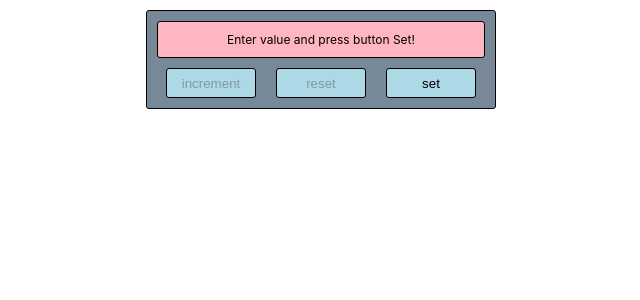
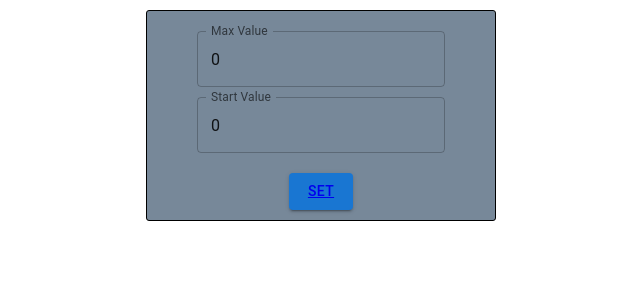
Before and after one commit to LDS196/exam-friday, a React (Create React App) app: page /settings in a window 1280 px wide. Shown: the top 300 px of the page, without its empty margins (319-959 px from the left). Built offline with nearby package versions, Linux system fonts and the light colour scheme.

Commit message:
refactor add Material UI

```diff
--- a/package.json
+++ b/package.json
@@ -3,6 +3,9 @@
   "version": "0.1.0",
   "private": true,
   "dependencies": {
+    "@emotion/react": "^11.10.5",
+    "@emotion/styled": "^11.10.5",
+    "@mui/material": "^5.11.5",
     "@testing-library/jest-dom": "^5.14.1",
     "@testing-library/react": "^13.0.0",
     "@testing-library/user-event": "^13.2.1",
@@ -12,6 +15,7 @@
     "@types/react-dom": "^18.0.0",
     "react": "^18.2.0",
     "react-dom": "^18.2.0",
+    "react-router-dom": "^6.6.2",
     "react-scripts": "5.0.1",
     "typescript": "^4.4.2",
     "web-vitals": "^2.1.0"
--- a/src/App.module.css
+++ b/src/App.module.css
@@ -15,15 +15,13 @@
 
 }
 .block__display{
-    border-radius: 3px;
     display: flex;
     flex-direction: column;
     align-items: center;
-    border: 1px solid black;
     margin-bottom: 10px;
     padding: 10px;
     gap: 10px 0;
-    font-size: 12px;
+    font-size: 24px;
 
 
 }
--- a/src/App.tsx
+++ b/src/App.tsx
@@ -1,8 +1,9 @@
-import React, {useEffect, useState} from 'react';
+import React, {ChangeEvent, useEffect, useState} from 'react';
 import s from './App.module.css'
 import './App.module.css';
 import Counter from "./components/Counter";
 import Settings from "./components/Settings";
+import {Navigate, Route, Routes} from "react-router-dom";
 
 
 function App() {
@@ -29,7 +30,8 @@ function App() {
     const countReset = () => {
         setCounter(minValue)
     }
-    const onChangeInputMax = (value: number) => {
+    const onChangeInputMax = (e: ChangeEvent<HTMLInputElement>) => {
+        const value = Number(e.currentTarget.value)
         setIsSet(true)
         if (value <= 0) {
             setError(textErrIncorrectValue)
@@ -39,7 +41,8 @@ function App() {
             setError('')
         }
     }
-    const onChangeInputMin = (value: number) => {
+    const onChangeInputMin = (e: ChangeEvent<HTMLInputElement>) => {
+        const value = Number(e.currentTarget.value)
         setIsSet(true)
         if (value < 0) {
             setError(textErrIncorrectValue)
@@ -62,12 +65,11 @@ function App() {
     }
 
     const setSettings = () => {
-        if(switcher){
+        if (switcher) {
             setSwitcher(false)
         } else setSwitcher(true)
 
     }
-
 
 
     useEffect(() => {
@@ -97,25 +99,55 @@ function App() {
 
     return (
         <div className={s.main}>
-            {switcher?
-                <Counter error={error}
+            {/*<Counter error={error}*/}
+            {/*         counter={counter}*/}
+            {/*         maxValue={maxValue}*/}
+            {/*         count={count}*/}
+            {/*         countReset={countReset}*/}
+            {/*         minValue={minValue}*/}
+            {/*         isSet={isSet}*/}
+            {/*         callback={setSettings}/>*/}
+            <Routes>
+                <Route path={'/'} element={<Navigate to={'/counter'}/>}></Route>
+                <Route path={'/counter'} element={<Counter
+                    error={error}
                     counter={counter}
                     maxValue={maxValue}
                     count={count}
                     countReset={countReset}
                     minValue={minValue}
                     isSet={isSet}
-                         callback={setSettings}/>
-            :<Settings
+                    callback={setSettings}/>}></Route>
+
+                <Route path={'/settings'} element={<Settings
                     setSettings={setSettings}
                     onChangeInputMax={onChangeInputMax}
                     onChangeInputMin={onChangeInputMin}
                     error={error}
                     maxValue={maxValue}
                     minValue={minValue}
-                setSettingForCounter={setSettingForCounter}/>
+                    setSettingForCounter={setSettingForCounter}/>}></Route>
+            </Routes>
 
-            }
+            {/*{switcher*/}
+            {/*    ? <Counter error={error}*/}
+            {/*             counter={counter}*/}
+            {/*             maxValue={maxValue}*/}
+            {/*             count={count}*/}
+            {/*             countReset={countReset}*/}
+            {/*             minValue={minValue}*/}
+            {/*             isSet={isSet}*/}
+            {/*             callback={setSettings}/>*/}
+            {/*:<Settings*/}
+            {/*    setSettings={setSettings}*/}
+            {/*    onChangeInputMax={onChangeInputMax}*/}
+            {/*    onChangeInputMin={onChangeInputMin}*/}
+            {/*    error={error}*/}
+            {/*    maxValue={maxValue}*/}
+            {/*    minValue={minValue}*/}
+            {/*    setSettingForCounter={setSettingForCounter}/>*/}
+
+            {/*/!*}*!/*/}
         </div>
     );
 }
--- a/src/components/Button/Button.tsx
+++ b/src/components/Button/Button.tsx
@@ -1,5 +1,4 @@
 import React from 'react';
-import s from './Button.module.css'
 
 type ButtonType = {
     setSettings?: () => void
@@ -17,8 +16,16 @@ const Button = (props: ButtonType) => {
 
         props.callback()
     }
-    return (
-        <button className={s.button} disabled={props.disabled} onClick={onClickHandler}>{props.title}</button>
+    return (<>
+        {/*<NavLink to={'/settings'}>*/}
+            <button
+                // className={s.button}
+                    disabled={props.disabled} onClick={onClickHandler}>{props.title}</button>
+        {/*</NavLink>*/}
+        {/*<Routes>*/}
+        {/*    <Route path={'/settings'} element={<Settings setSettings={} onChangeInputMax={} onChangeInputMin={} error={} maxValue={} minValue={} setSettingForCounter={}}/>*/}
+        {/*</Routes>*/}
+        </>
     );
 };
 
--- a/src/components/Counter.tsx
+++ b/src/components/Counter.tsx
@@ -1,6 +1,9 @@
 import React from 'react';
 import s from "../App.module.css";
-import Button from "./Button/Button";
+
+import Button from '@mui/material/Button';
+import {ButtonGroup, Paper} from "@mui/material";
+import {NavLink} from "react-router-dom";
 
 type SettingsType = {
     callback: () => void
@@ -27,17 +30,26 @@ const Counter: React.FC<SettingsType> = (props) => {
     const textErrGreeting = 'Enter value and press  button Set!'
     const finalClassNameFor = s.block__display + ' ' + `${counter === maxValue ? s.maxValue : ''}` + ' ' + `${error ? s.error : ''}`
     return (
-        <div className={s.block}>
-            <div className={finalClassNameFor}>
+        <Paper className={s.block} elevation={6}>
+            <Paper className={finalClassNameFor} elevation={1}>
                 {error ? error : !isSet ? counter : textErrGreeting}
-            </div>
+            </Paper>
+
             <div className={s.block__buttons}>
-                <Button title={'increment'} callback={count} disabled={isSet || counter === maxValue}/>
-                <Button title={'reset'} callback={countReset} disabled={!(counter > minValue)}/>
-                <Button title={'set'} callback={callback}/>
+                <ButtonGroup fullWidth>
+                    <Button sx={{mr: 1}} variant="contained" onClick={count}
+                            disabled={isSet || counter === maxValue}>increment</Button>
+                    <Button sx={{mr: 1}} variant="contained" onClick={countReset}
+                            disabled={!(counter > minValue)}>reset</Button>
+                    <NavLink to={'/settings'} ><Button variant="contained"
+                                                       // onClick={callback}
+                    >set</Button></NavLink>
+
+                </ButtonGroup>
             </div>
 
-        </div>
+        </Paper>
+
     );
 };
 
--- a/src/components/Input/Input.tsx
+++ b/src/components/Input/Input.tsx
@@ -5,7 +5,7 @@ import s from './Input.module.css'
 
 type InputType = {
     name: string
-    callback: (value: number) => void
+    callback: (value: string) => void
     value: number
     error: string
 }
@@ -14,7 +14,7 @@ export const Input = (props: InputType) => {
     const finalClassNameForInput = `${s.input} ${props.error ? s.inputError : ''}`
 
     const onChangeHandler = (e: ChangeEvent<HTMLInputElement>) => {
-        props.callback(Number(e.currentTarget.value))
+        props.callback(e.currentTarget.value)
     }
     return (
         <>
--- a/src/components/Settings.tsx
+++ b/src/components/Settings.tsx
@@ -1,12 +1,13 @@
-import React from 'react';
+import React, {ChangeEvent} from 'react';
 import s from "../App.module.css";
-import {Input} from "./Input/Input";
-import Button from "./Button/Button";
+import Button from "@mui/material/Button";
+import {TextField} from "@mui/material";
+import {NavLink} from "react-router-dom";
 
 type SettingsType = {
-    setSettings:()=> void
-    onChangeInputMax: (value: number) => void
-    onChangeInputMin: (value: number) => void
+    setSettings: () => void
+    onChangeInputMax: (e: ChangeEvent<HTMLInputElement>) => void
+    onChangeInputMin: (e: ChangeEvent<HTMLInputElement>) => void
     error: string
     maxValue: number
     minValue: number
@@ -14,20 +15,40 @@ type SettingsType = {
 
 }
 const Settings: React.FC<SettingsType> = (props) => {
-    const {setSettings,
+    const {
+        setSettings,
         onChangeInputMax, onChangeInputMin,
         error, maxValue, minValue,
         setSettingForCounter
     } = props
 
+    const OnClickHandler = () => {
+        setSettings();
+        setSettingForCounter()
+
+    }
     return (
         <div className={s.block}>
             <div className={s.block__display}>
-                <Input name={'Max Value'} callback={onChangeInputMax} value={maxValue} error={error}/>
-                <Input name={'Start Value'} callback={onChangeInputMin} value={minValue} error={error}/>
+                <TextField
+                    onChange={onChangeInputMax}
+                    value={maxValue}
+                    label="Max Value"
+                    type="number"
+                    error={!!error}/>
+                <TextField
+                    label="Start Value"
+                    value={minValue}
+                    type="number"
+                    error={!!error}
+                    onChange={onChangeInputMin}/>
             </div>
             <div className={s.block__buttons}>
-                <Button title={'Set'} callback={setSettingForCounter} disabled={!!error} setSettings={setSettings}/>
+                    <Button variant="contained" onClick={OnClickHandler} disabled={!!error}>
+                        <NavLink to={'/counter'}>set</NavLink>
+                    </Button>
+
+
             </div>
         </div>
     );
--- a/src/index.tsx
+++ b/src/index.tsx
@@ -3,13 +3,16 @@ import ReactDOM from 'react-dom/client';
 import './index.css';
 import App from './App';
 import reportWebVitals from './reportWebVitals';
+import {BrowserRouter} from "react-router-dom";
 
 const root = ReactDOM.createRoot(
   document.getElementById('root') as HTMLElement
 );
 root.render(
+<BrowserRouter>
+    <App />
+</BrowserRouter>
 
-    <App />
 
 );
 
```
Also changed, not shown: 1 other file (tests, documents, lock files or other folders). Lines whose indentation alone changed are shown as unchanged.
